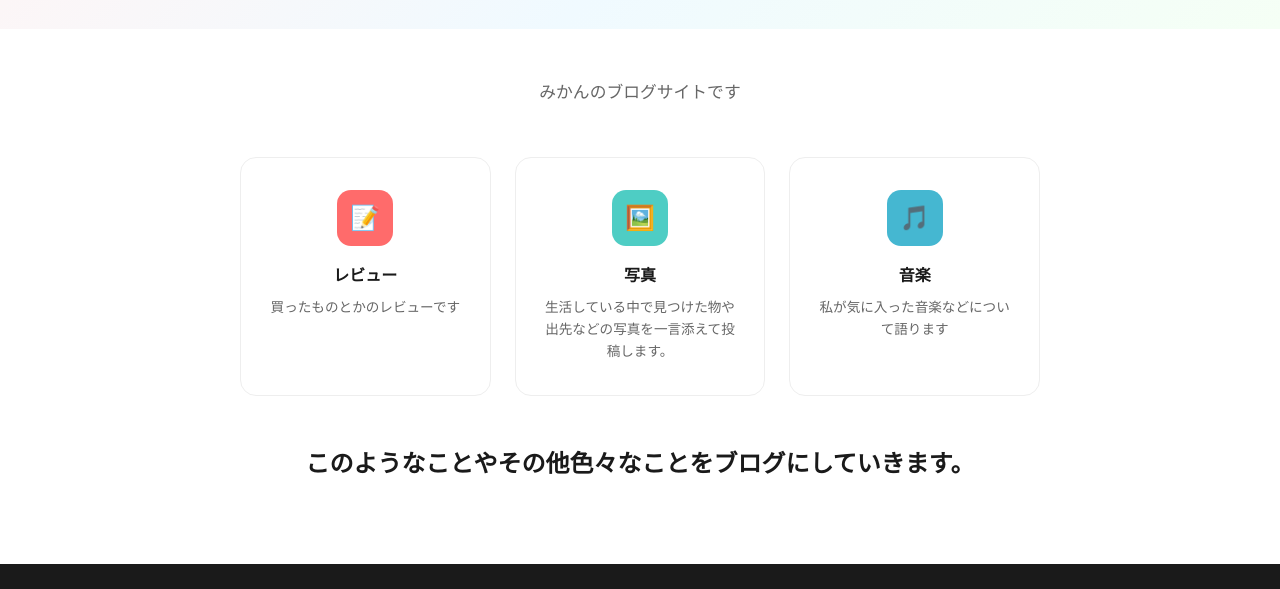
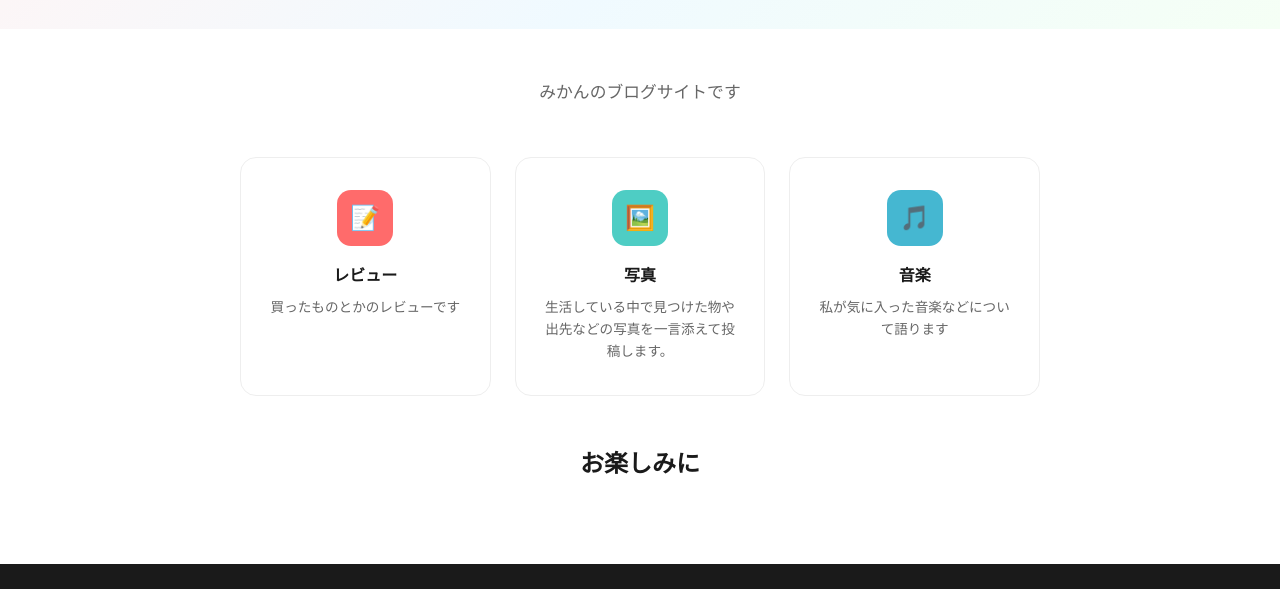
Before and after one commit to mikanmikanmikan-ux/MikanBlog, a plain HTML site: page about.html in a window 1280 px wide. Shown: the part 211-800 px from the top of the page. Drawn offline with Linux system fonts and the light colour scheme.

Commit message:
Update about.html

```diff
--- a/about.html
+++ b/about.html
@@ -40,7 +40,7 @@
           </div>
         </div>
         <div class="subpage__actions">
-          <h1>このようなことやその他色々なことをブログにしていきます。</h1>
+          <h1>お楽しみに</h1>
         </div>
       </div>
     </div>
```
